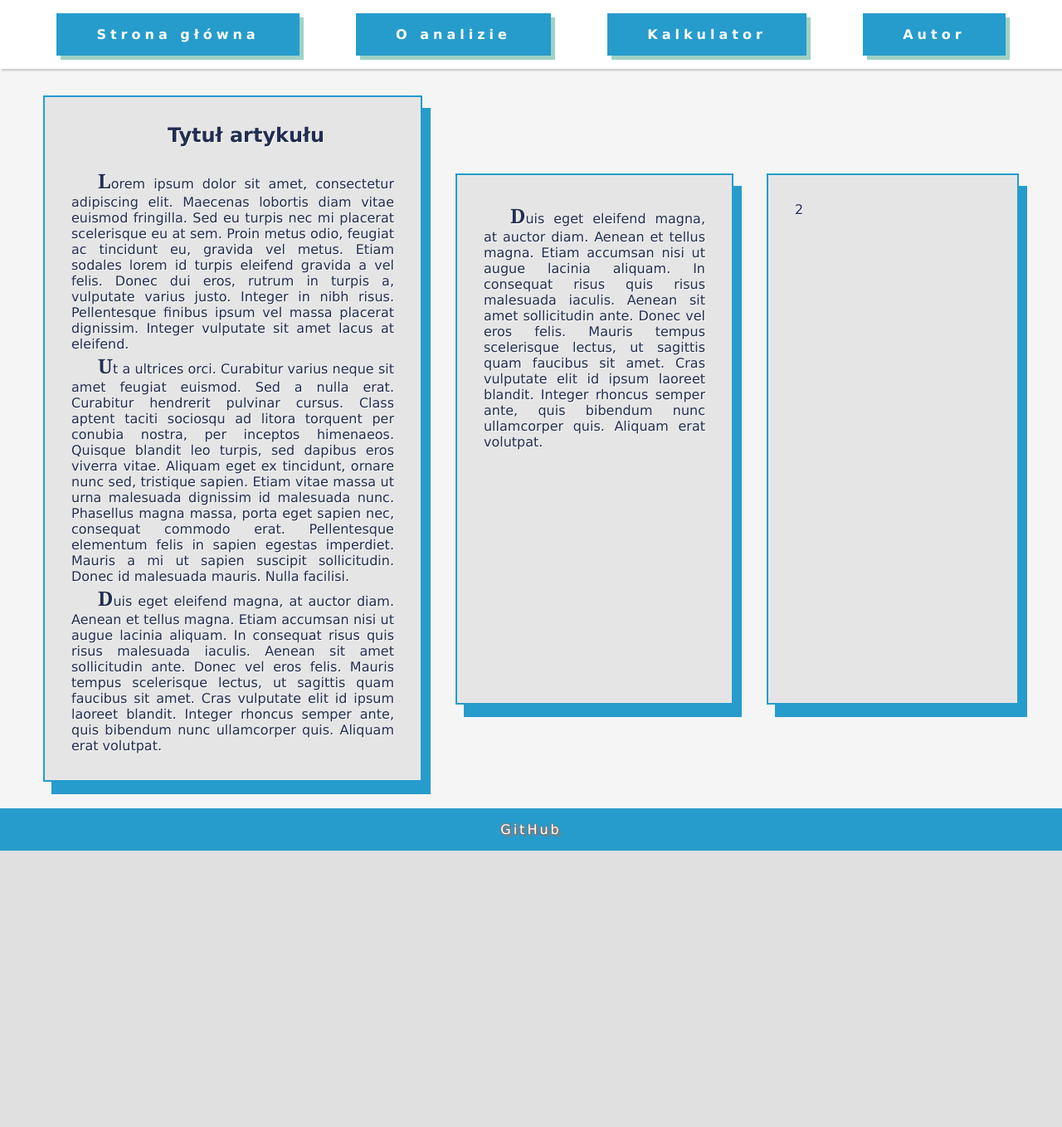
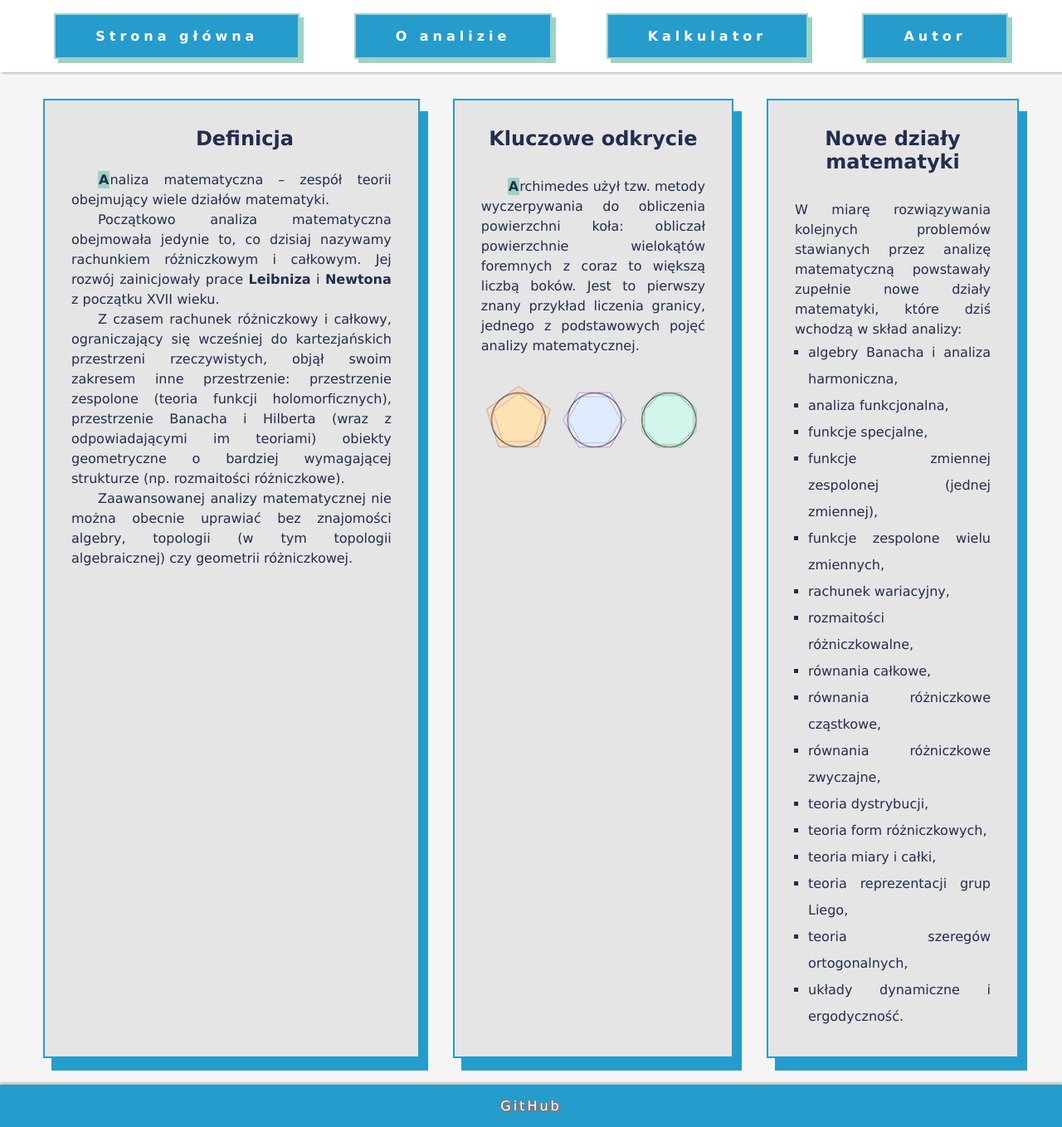
Before and after one commit to Karwot/sem1_srodowisko_programisty, a PHP site: page /about in a window 1280 px wide. Shown: the whole page at 83% size. Before the commit the page ends 1025 px from the top, so only its background shows below. Run offline with PHP 8.4, Linux system fonts and the light colour scheme.

Commit message:
2 podstrona

```diff
--- a/web/projekt/about.php
+++ b/web/projekt/about.php
@@ -3,22 +3,45 @@
 ?>
 
 <section class="about-sec about-art">
-<h2>Tytuł artykułu</h2>
-<p>
-Lorem ipsum dolor sit amet, consectetur adipiscing elit. Maecenas lobortis diam vitae euismod fringilla. Sed eu turpis nec mi placerat scelerisque eu at sem. Proin metus odio, feugiat ac tincidunt eu, gravida vel metus. Etiam sodales lorem id turpis eleifend gravida a vel felis. Donec dui eros, rutrum in turpis a, vulputate varius justo. Integer in nibh risus. Pellentesque finibus ipsum vel massa placerat dignissim. Integer vulputate sit amet lacus at eleifend.
-<p>
-Ut a ultrices orci. Curabitur varius neque sit amet feugiat euismod. Sed a nulla erat. Curabitur hendrerit pulvinar cursus. Class aptent taciti sociosqu ad litora torquent per conubia nostra, per inceptos himenaeos. Quisque blandit leo turpis, sed dapibus eros viverra vitae. Aliquam eget ex tincidunt, ornare nunc sed, tristique sapien. Etiam vitae massa ut urna malesuada dignissim id malesuada nunc. Phasellus magna massa, porta eget sapien nec, consequat commodo erat. Pellentesque elementum felis in sapien egestas imperdiet. Mauris a mi ut sapien suscipit sollicitudin. Donec id malesuada mauris. Nulla facilisi.
+<h2>Definicja</h2>
+<p>Analiza matematyczna – zespół teorii obejmujący wiele działów matematyki.</p>
+<p>Początkowo analiza matematyczna obejmowała jedynie to, co dzisiaj nazywamy rachunkiem różniczkowym i całkowym. Jej rozwój zainicjowały prace <a href="#">Leibniza</a> i <a href="#">Newtona</a> z początku XVII wieku.
 </p>
-<p>
-Duis eget eleifend magna, at auctor diam. Aenean et tellus magna. Etiam accumsan nisi ut augue lacinia aliquam. In consequat risus quis risus malesuada iaculis. Aenean sit amet sollicitudin ante. Donec vel eros felis. Mauris tempus scelerisque lectus, ut sagittis quam faucibus sit amet. Cras vulputate elit id ipsum laoreet blandit. Integer rhoncus semper ante, quis bibendum nunc ullamcorper quis. Aliquam erat volutpat.
+<p>Z czasem rachunek różniczkowy i całkowy, ograniczający się wcześniej do kartezjańskich przestrzeni rzeczywistych, objął swoim zakresem inne przestrzenie: przestrzenie zespolone (teoria funkcji holomorficznych), przestrzenie Banacha i Hilberta (wraz z odpowiadającymi im teoriami) obiekty geometryczne o bardziej wymagającej strukturze (np. rozmaitości różniczkowe).
+</p>
+<p>Zaawansowanej analizy matematycznej nie można obecnie uprawiać bez znajomości algebry, topologii (w tym topologii algebraicznej) czy geometrii różniczkowej.
 </p>
 </section>
 <section class="about-sec about-art">
-<p>Duis eget eleifend magna, at auctor diam. Aenean et tellus magna. Etiam accumsan nisi ut augue lacinia aliquam. In consequat risus quis risus malesuada iaculis. Aenean sit amet sollicitudin ante. Donec vel eros felis. Mauris tempus scelerisque lectus, ut sagittis quam faucibus sit amet. Cras vulputate elit id ipsum laoreet blandit. Integer rhoncus semper ante, quis bibendum nunc ullamcorper quis. Aliquam erat volutpat.
-</p>
+<h1>Kluczowe odkrycie</h1>
+<p class="m-top">Archimedes użył tzw. metody wyczerpywania do obliczenia powierzchni koła: obliczał powierzchnie wielokątów foremnych z coraz to większą liczbą boków. Jest to pierwszy znany przykład liczenia granicy, jednego z podstawowych pojęć analizy matematycznej.</p>
+
+<img src="archimedes.png" class="m-top">
+
 </section>
 <section class="about-sec">
-2
+
+<h1>Nowe działy matematyki</h1>
+<p class="m-top"> W miarę rozwiązywania kolejnych problemów stawianych przez analizę matematyczną powstawały zupełnie nowe działy matematyki, które dziś wchodzą w skład analizy: </p>
+
+<ul>
+    <li>algebry Banacha i analiza harmoniczna,</li>
+    <li>analiza funkcjonalna,</li>
+    <li>funkcje specjalne,</li>
+    <li>funkcje zmiennej zespolonej (jednej zmiennej),</li>
+    <li>funkcje zespolone wielu zmiennych,</li>
+    <li>rachunek wariacyjny,</li>
+    <li>rozmaitości różniczkowalne,</li>
+    <li>równania całkowe, </li>
+    <li>równania różniczkowe cząstkowe,</li>
+    <li>równania różniczkowe zwyczajne,</li>
+    <li>teoria dystrybucji,</li>
+    <li>teoria form różniczkowych,</li>
+    <li>teoria miary i całki,</li>
+    <li>teoria reprezentacji grup Liego,</li>
+    <li>teoria szeregów ortogonalnych,</li>
+    <li>układy dynamiczne i ergodyczność.</li>
+</ul>
 
 </section>
 
--- a/web/projekt/credits.php
+++ b/web/projekt/credits.php
@@ -1,6 +1,12 @@
 <?php
 	include 'head.php';
 ?>
+
+<section>
+email
+github
+</section>
+
 <?php
 	include 'footer.php';
 ?>
--- a/web/projekt/style.css
+++ b/web/projekt/style.css
@@ -49,6 +49,7 @@ main > * {
     background: #e5e5e5;
     color: #575757;
     box-shadow: 10px 15px 0px 0px #269ccc;
+    font-family: verdana;
 }
 
 footer {
@@ -61,6 +62,11 @@ footer {
    1px -1px 0 #7b7b7b,
    -1px 1px 0 #7b7b7b,
     1px 1px 0 #7b7b7b;
+    box-shadow: 0px -3px 2px #c7c7c7;
+}
+
+img {
+    max-width: 100%;
 }
 
 .container > * {
@@ -74,7 +80,7 @@ main > section {
     margin: 0 20px;
 }
 
-ul {
+nav > ul {
 list-style-type: none;
 display: flex;
 align-items: center;
@@ -87,7 +93,7 @@ box-shadow: 2px 2px 2px #c7c7c7;
 width: 100%;
 }
 
-ul > li {
+nav > ul > li {
    /* background: #222e50;*/
    background: #269ccc;
     padding: 1em 3em;
@@ -95,9 +101,10 @@ ul > li {
     margin: 0px 1em;
     box-shadow: 5px 5px 0px 0px #9ed2c5;
     transition: 0.3s;
+    border: 2px solid #9ed2c5;
 }
 
-ul > li > a {
+nav > ul > li > a {
     text-decoration: none;
     color: inherit;
     letter-spacing: 5px;
@@ -112,7 +119,7 @@ ul > li > a {
     box-sizing: border-box;
 }
 
-ul > li:hover, #resultBtn:hover {
+nav > ul > li:hover, #resultBtn:hover {
    /* border-bottom: 2px solid #fff;*/
     box-shadow: 7px 7px 0px 1px #9ed2c5;
 }
@@ -169,12 +176,42 @@ section.nobg {
 .about-sec {
     padding: 2em;
     /*min-height: 100%; !!! */
-    min-height: 80vh;
+   /* min-height: 80vh;*/
+   min-height: 100%;
     min-width: 25%;
     max-width: 50%;
     color: #222e50;
     text-align: justify;
-    text-shadow: 1px 1px #fff;
+   /* text-shadow: 1px 1px #fff;*/
+}
+
+.about-sec >  ul {
+    list-style-type: square;
+    line-height: 2em;
+    margin-left: 1em;
+}
+
+.m-top {
+    margin-top: 2em;
+}
+
+.formula {
+    text-align: center;
+    font-style: italic;
+}
+
+.about-sec > p {
+    line-height: 1.5em;
+}
+
+p > a {
+    color: inherit;
+    font-weight: 900;
+    text-decoration: none;
+}
+
+p > a:hover {
+    text-decoration: underline;
 }
 
 .about-sec > h1 {
@@ -192,10 +229,14 @@ section.nobg {
     text-indent: 2em;
 }
 
-.about-art > p:first-letter {
+.about-art > p:first-of-type:first-letter  {
     font-weight: 900;
+    background: #9ed2c5;
+    padding: 1px;
+}
+
+#calcResult > p.formula {
     font-size: 1.5em;
-    font-family: Georgia, serif;
 }
 
 input[type='number']
@@ -206,7 +247,7 @@ input[type='number']
     width: 1em;
     text-align: center;
     background: #9ed2c5;
-    box-shadow: 1px 2px 0px 0px #828975;
+    box-shadow: 5px 5px 0px -1px #9ed2c5, inset 3px 3px 0px 0px #e5e5e5;
     transition: 0.5s;
     /*color: #222e50;*/
     color: #269ccc;
```
Also changed, not shown: web/projekt/calc.php (+13 -1 lines), web/projekt/calculator.js (+14 -7 lines), web/projekt/archimedes.png (added).
